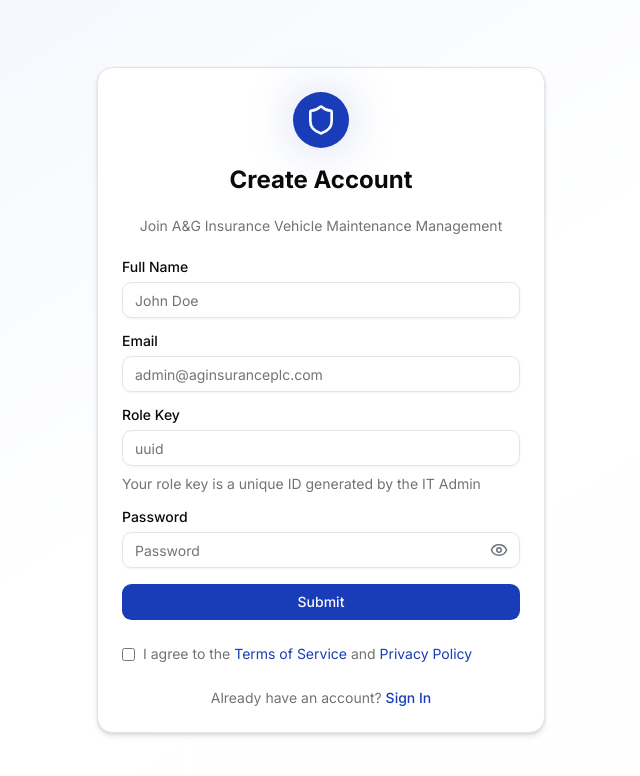
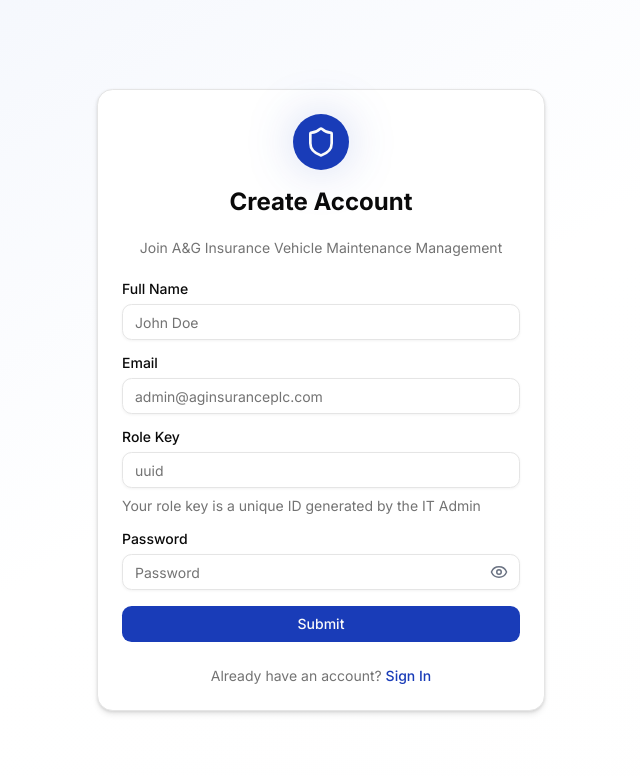
Before and after one commit to ITACHI1117/ag_vmm, a Next.js app: page /auth/register in a window 1280 px wide. Shown: the top 776 px of the page, without its empty margins (319-959 px from the left). Built offline with nearby package versions, Linux system fonts and the light colour scheme; no server answers; the database is empty.

Commit message:
fix: removed irrelevant content form login and sign up component

```diff
--- a/src/components/auth/login/Login.tsx
+++ b/src/components/auth/login/Login.tsx
@@ -170,7 +170,7 @@
               </Button>
             </form>
           </FormProvider>
-          <div className="flex items-center justify-between text-sm">
+          {/* <div className="flex items-center justify-between text-sm">
             <label className="flex items-center gap-2 cursor-pointer">
               <input type="checkbox" className="rounded border-border" />
               <span className="text-muted-foreground">Remember me</span>
@@ -181,7 +181,7 @@
             >
               Forgot Password?
             </button>
-          </div>
+          </div> */}
         </CardContent>
 
         <CardFooter className="flex flex-col gap-4">
--- a/src/components/auth/register/Register.tsx
+++ b/src/components/auth/register/Register.tsx
@@ -338,7 +338,7 @@
             </form>
           </FormProvider>
 
-          <div className="flex items-start gap-2 pt-2">
+          {/* <div className="flex items-start gap-2 pt-2">
             <input
               type="checkbox"
               id="terms"
@@ -358,7 +358,7 @@
                 Privacy Policy
               </span>
             </label>
-          </div>
+          </div> */}
         </CardContent>
 
         <CardFooter className="flex flex-col gap-4">
```
